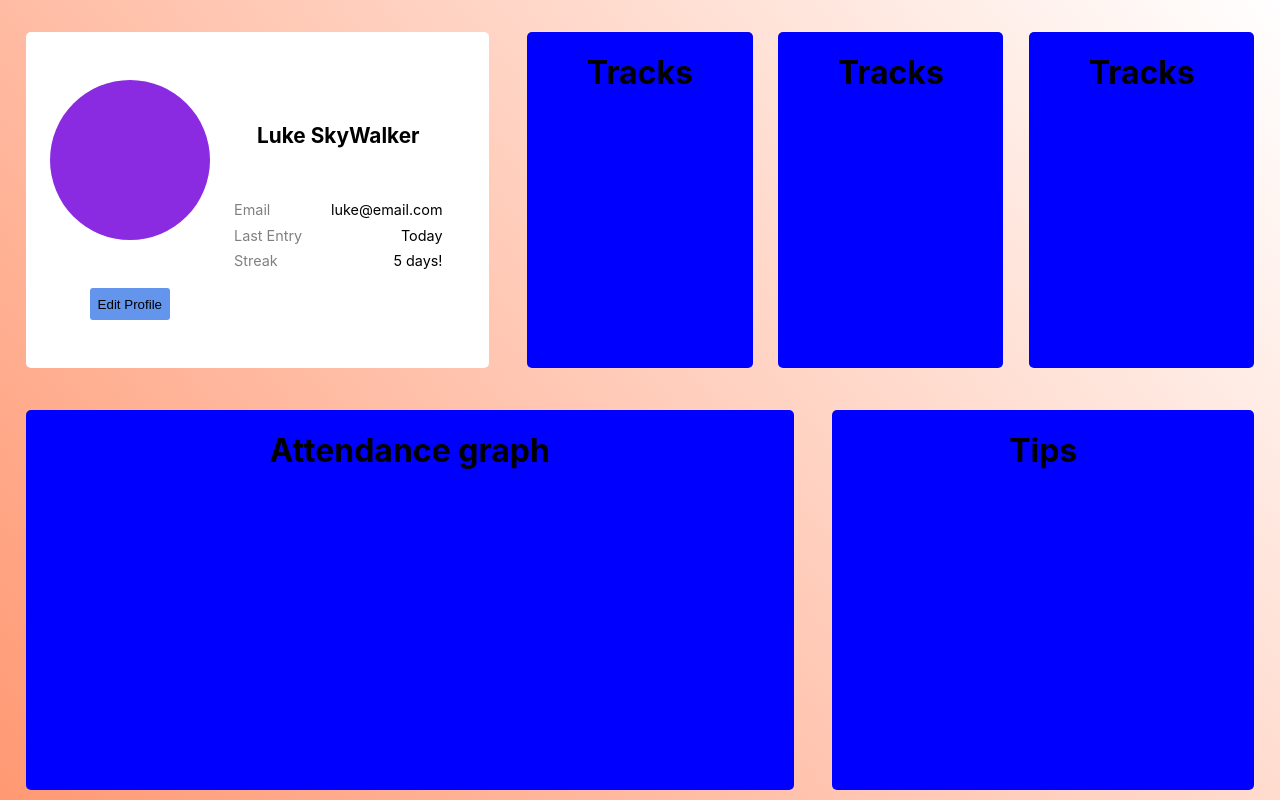
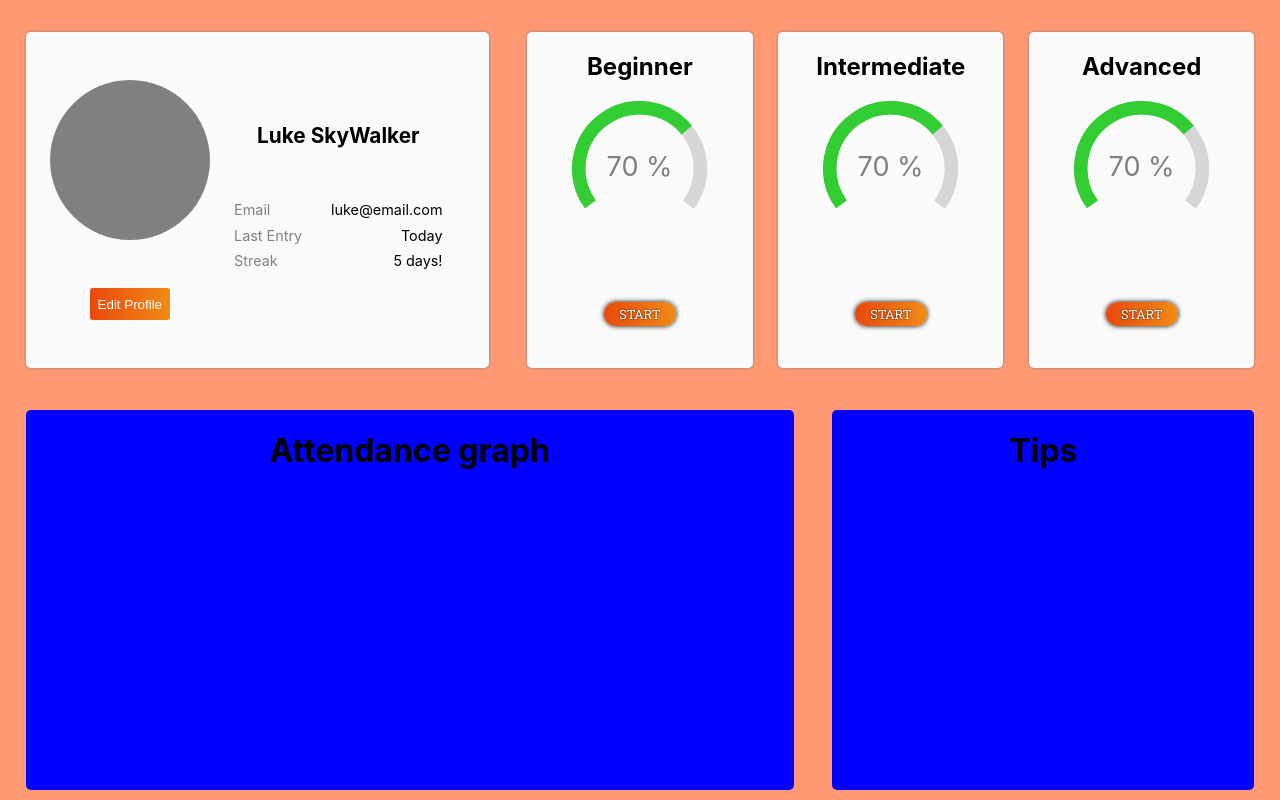
Before and after one commit to ivangelus/master-of-yoga, a React (Create React App) app in the folder client/: page /dashboard in a window 1280 px wide. Built offline with nearby package versions, Linux system fonts and the light colour scheme.

Commit message:
feat: initial mock version of the tracks component

```diff
--- a/client/package.json
+++ b/client/package.json
@@ -14,6 +14,7 @@
     "@types/react-redux": "^7.1.16",
     "firebase": "^8.5.0",
     "react": "^17.0.2",
+    "react-circular-progressbar": "^2.0.4",
     "react-dom": "^17.0.2",
     "react-redux": "^7.2.4",
     "react-router-dom": "^5.2.0",
--- a/client/src/containers/Tracks.css
+++ b/client/src/containers/Tracks.css
@@ -1,7 +1,36 @@
 .tracks-container {
-  background-color: blue;
+  background-color: rgb(250, 250, 250);
   height: 84%;
   width: 18%;
   margin-right: 2%;
   border-radius: 5px;
+  border: 2;
+  display: flex;
+  flex-direction: column;
+  align-items: center;
+  box-shadow: 0 0 3px gray;
 }
+
+.progressbar-container {
+  height: 60%;
+  width: 60%;
+}
+
+.btn-start {
+  border-radius: 1rem;
+  height: 1.5rem;
+  width: 4.5rem;
+  border: 0;
+  color: white;
+  margin-bottom: 5%;
+  background: linear-gradient(270deg, rgb(241, 139, 21), rgb(233,73,14));
+  cursor: pointer;
+  text-shadow: 0 0 2px black;
+  font-family: 'Roboto Slab', serif;
+  font-size: .8rem;
+  box-shadow: 0 0 5px black;
+}
+
+.btn-start:hover {
+  box-shadow: 0 0 10px black;
+}
--- a/client/src/containers/Tracks.tsx
+++ b/client/src/containers/Tracks.tsx
@@ -1,10 +1,47 @@
 import './Tracks.css';
 import React from 'react';
+import { CircularProgressbar } from 'react-circular-progressbar';
+import 'react-circular-progressbar/dist/styles.css';
 
-const Tracks: React.FC = () => {
+interface Props {
+  title: string;
+}
+
+const Tracks: React.FC<Props> = ({ title }: Props) => {
+  const handleClick = (): void => {
+    console.log('clicked');
+  };
+
   return (
     <div className="tracks-container">
-      <h1>Tracks</h1>
+      <h2>{title}</h2>
+      <div className="progressbar-container">
+        <CircularProgressbar
+          value={70}
+          text={`${70} %`}
+          circleRatio={0.7}
+          styles={{
+            trail: {
+              strokeLinecap: 'butt',
+              transform: 'rotate(-126deg)',
+              transformOrigin: 'center center',
+            },
+            path: {
+              strokeLinecap: 'butt',
+              transform: 'rotate(-126deg)',
+              transformOrigin: 'center center',
+              stroke: '	#32CD32',
+            },
+            text: {
+              fill: '#808080',
+            },
+          }}
+          strokeWidth={10}
+        />
+      </div>
+      <button onClick={handleClick} className="btn-start">
+        START
+      </button>
     </div>
   );
 };
--- a/client/src/containers/UserCard.css
+++ b/client/src/containers/UserCard.css
@@ -1,5 +1,5 @@
 .user-card-container {
-  background-color: white;
+  background-color: rgb(250, 250, 250);
   height: 84%;
   width: 37%;
   margin-left: 2%;
@@ -8,6 +8,7 @@
   display: flex;
   flex-direction: row;
   justify-content: space-between;
+  box-shadow: 0 0 3px gray;
 }
 
 .user-card-left {
@@ -22,7 +23,7 @@
   border-radius: 50%;
   height: 20vh;
   width: 20vh;
-  background-color: blueviolet;
+  background-color: gray;
 }
 
 .user-name {
@@ -36,7 +37,8 @@
   height: 2rem;
   width: 5rem;
   border: 0;
-  background-color: cornflowerblue;
+  color: white;
+  background: linear-gradient(270deg, rgb(241, 139, 21), rgb(233,73,14));
 }
 
 .user-card-right {
--- a/client/src/pages/Dashboard.css
+++ b/client/src/pages/Dashboard.css
@@ -1,7 +1,8 @@
 .dashboard-container {
   width: 100%;
   height: 100vh;
-  background: linear-gradient(50deg, rgba(255,127,80,.8), rgba(255,127,80,0));
+  /* background: linear-gradient(180deg, rgba(255,127,80,.8), rgba(255,127,80,0)); */
+  background-color: rgba(255,127,80,.8)
 }
 
 .dashboard-content {
--- a/client/src/pages/Dashboard.tsx
+++ b/client/src/pages/Dashboard.tsx
@@ -12,9 +12,9 @@ const Dashboard: React.FC = () => {
       <div className="dashboard-content">
         <div className="dashboard-content-up">
           <UserCard />
-          <Tracks />
-          <Tracks />
-          <Tracks />
+          <Tracks title="Beginner" />
+          <Tracks title="Intermediate" />
+          <Tracks title="Advanced" />
         </div>
         <div className="dashboard-content-down">
           <AttendanceGraph />
```
Also changed, not shown: 1 other file (tests, documents, lock files or other folders).
